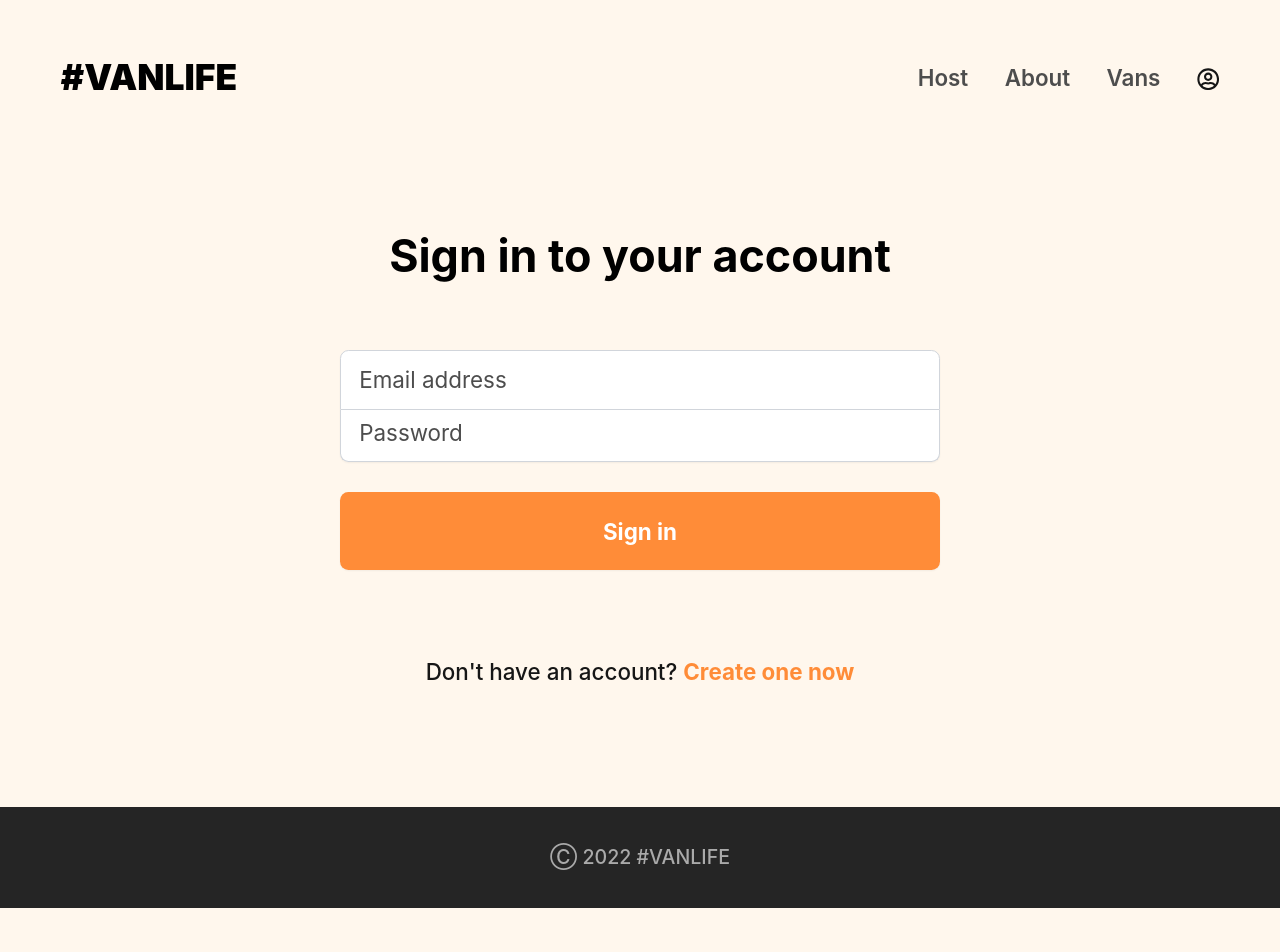
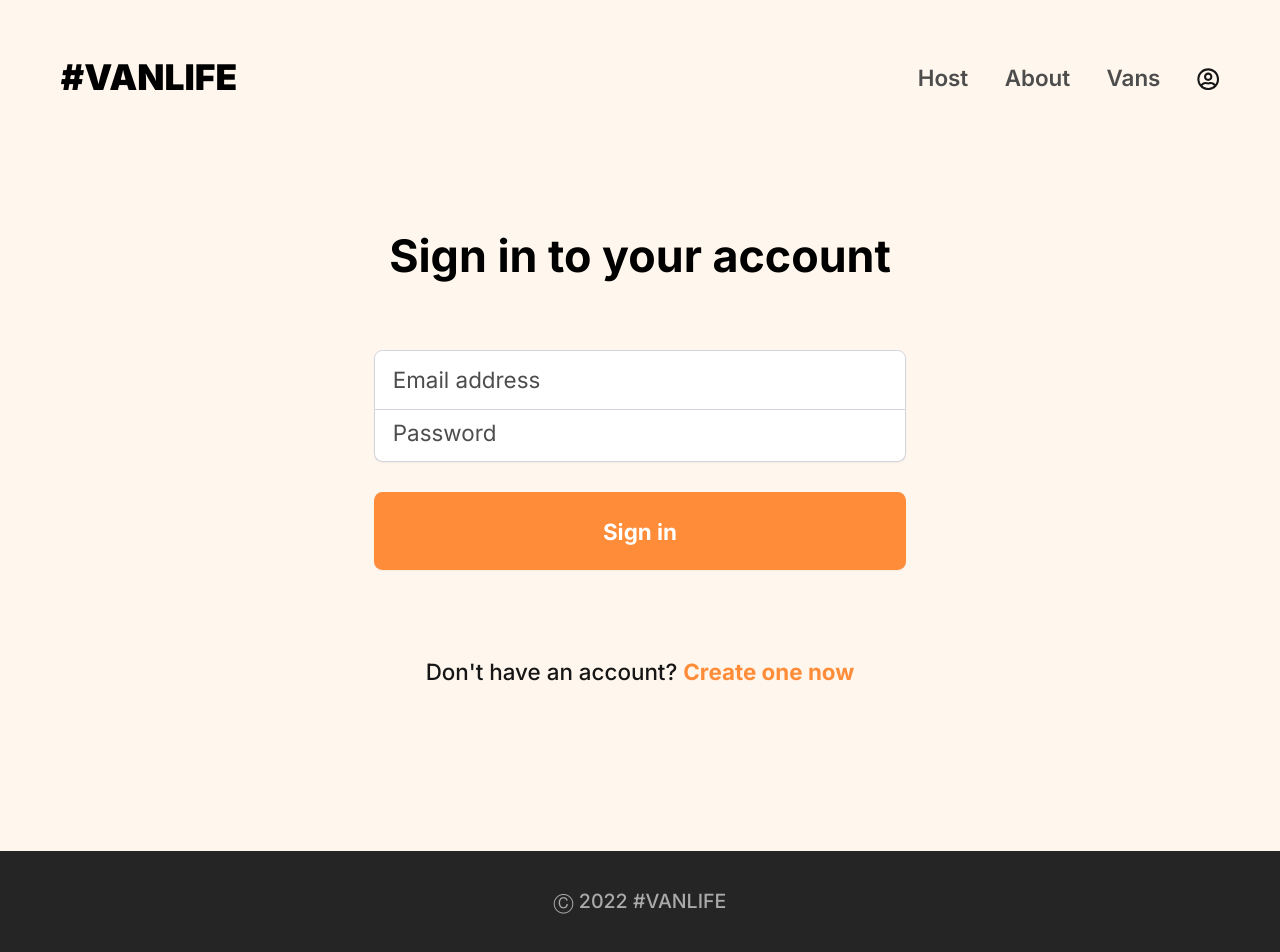
Before and after one commit to AlexMakowiecki/vanlife, a React (Vite) app: page /login in a window 1280 px wide. Before the commit the page ends 908 px from the top, so only its background shows below. Built offline with nearby package versions, Linux system fonts and the light colour scheme; what miragejs would draw is missing.

Commit message:
Fast changes

```diff
--- a/components/Footer/Footer.css
+++ b/components/Footer/Footer.css
@@ -1,6 +1,7 @@
 
 
 footer{
+  margin-top: 2rem;
   padding-block: 1.5625rem;
   background-color: var(--dark-background-50);
 }
--- a/components/Header/Header.css
+++ b/components/Header/Header.css
@@ -9,7 +9,7 @@ header{
 header nav{
   display:flex;
   align-items:center;
-  gap: 1.625rem;
+  gap: min(1.625rem, 4vw);
 }
 
 .header__main-logo{
--- a/index.css
+++ b/index.css
@@ -1,3 +1,5 @@
+@import url('https://fonts.googleapis.com/css2?family=Inter:ital,opsz,wght@0,14..32,100..900;1,14..32,100..900&display=swap');
+
 :root{
   --simple-color: #E17654;
   --rugged-color: #115E59;
@@ -48,6 +50,10 @@ a{
   min-height: 100vh;
   display:flex;
   flex-direction:column;
+}
+
+#root > *:not(header, footer, nav){
+  flex: 1;
 }
 
 button{
--- a/pages/Host/Host.css
+++ b/pages/Host/Host.css
@@ -1,3 +1,4 @@
+
 ul{
   list-style: none;
   padding-left: 0;
--- a/pages/Login/Login.css
+++ b/pages/Login/Login.css
@@ -27,6 +27,7 @@
   flex-direction:column;
   gap: 1.375rem;
   margin-bottom: 2.9375rem;
+  padding-inline: 1.5rem;
 }
 
 .login__input-container{
```
Also changed, not shown: 5 other files (tests, documents, lock files or other folders).
